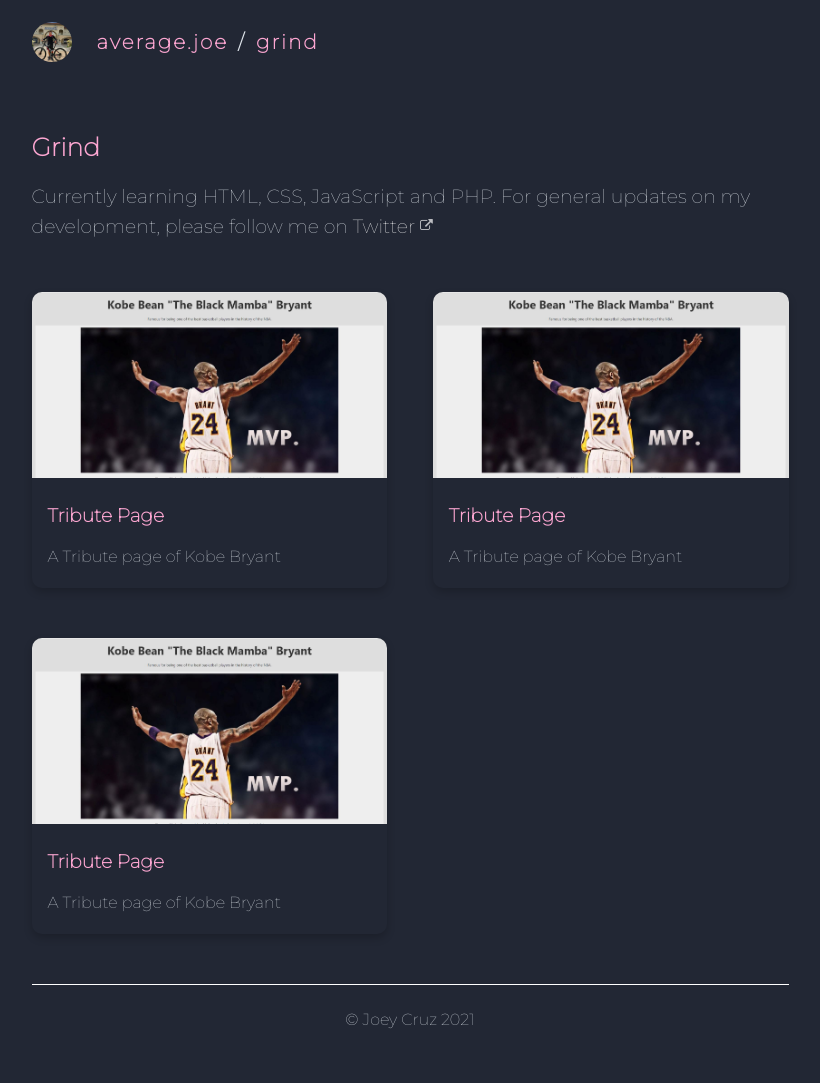
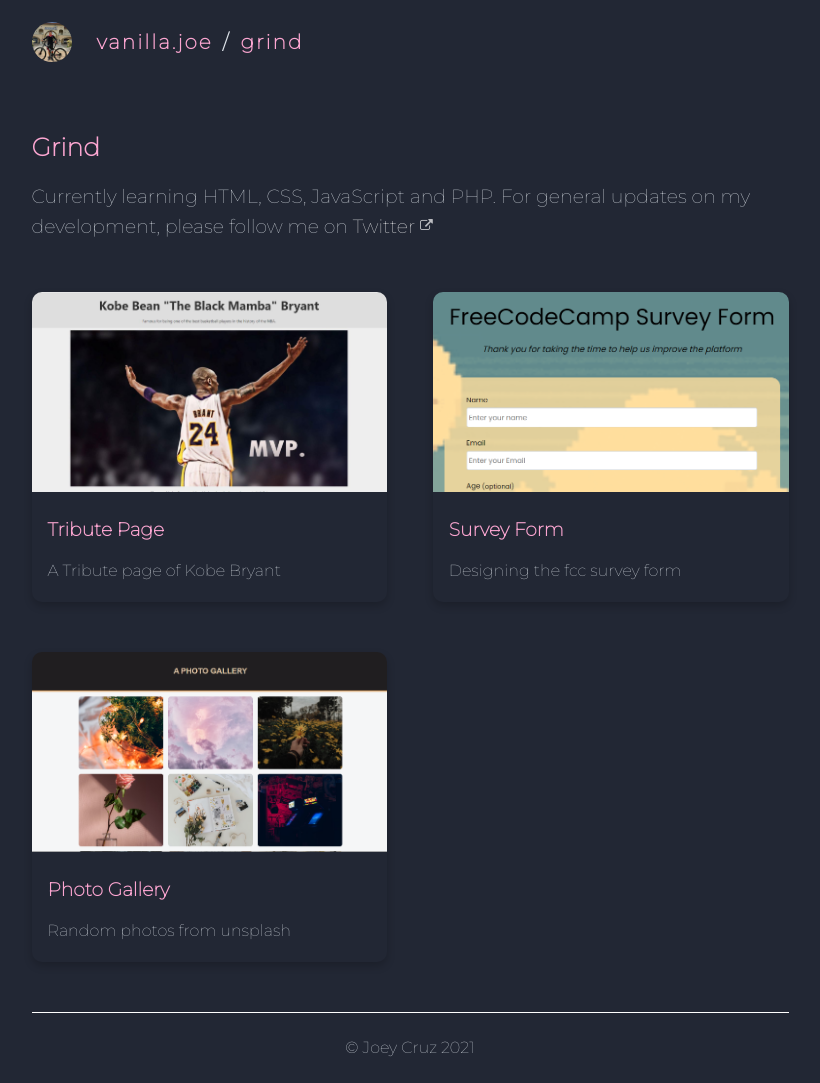
Before and after one commit to tonyboy06/tonyboy06.github.io, a plain HTML site: page grind.html in a window 1280 px wide. Shown: the whole page, without its empty margins (230-1050 px from the left). Before the commit the page ends 1055 px from the top, so only its background shows below. Drawn offline with Linux system fonts and the light colour scheme.

Commit message:
added some projects

```diff
--- a/grind.html
+++ b/grind.html
@@ -8,14 +8,14 @@
     <link rel="stylesheet" href="style/grind.css">
     <link rel="stylesheet" href="https://cdnjs.cloudflare.com/ajax/libs/font-awesome/4.7.0/css/font-awesome.min.css">
     <link href="https://fonts.googleapis.com/css2?family=Montserrat:wght@100&display=swap" rel="stylesheet">
-    <title>Grind | Average Joe</title>
+    <title>Grind | Vanilla Joe</title>
 </head>
 <body>
     <main>
         <div class="container nav_header ">
             <img src="assets/bikerist.jpg" class="nav_image">
             <a href="index.html" class="nav_link">
-                <p><span class="a">average.joe</span> </p>
+                <p><span class="a">vanilla.joe</span> </p>
             </a>
             <p style="color: #DEE4EA;">/</p>
             <p>grind</p>
@@ -46,21 +46,21 @@
             </div>
 
             <div class="grind">
-                <a href="https://kobe-bryant-tribute.netlify.app" target="_blank">
-                    <img src="assets/Tribute-Page.JPG" alt="">
+                <a href="https://fccsurveyform-ownidea.netlify.app" target="_blank">
+                    <img src="assets/fccsurveyform.png" alt="">
                     <div class="grind_container">
-                        <h3>Tribute Page</h3>
-                        <p>A Tribute page of Kobe Bryant</p>
+                        <h3>Survey Form</h3>
+                        <p>Designing the fcc survey form</p>
                     </div>
                 </a>
             </div>
 
             <div class="grind">
-                <a href="https://kobe-bryant-tribute.netlify.app" target="_blank">
-                    <img src="assets/Tribute-Page.JPG" alt="">
+                <a href="https://aphotogallery.netlify.app/" target="_blank">
+                    <img class="fccsurveyformimg" src="assets/photogallery.png" alt="">
                     <div class="grind_container">
-                        <h3>Tribute Page</h3>
-                        <p>A Tribute page of Kobe Bryant</p>
+                        <h3>Photo Gallery</h3>
+                        <p>Random photos from unsplash</p>
                     </div>
                 </a>
             </div>
--- a/style/grind.css
+++ b/style/grind.css
@@ -121,6 +121,8 @@ a {
 
 .grind img {
     width: 100%;
+    height: 200px;
+    object-fit: cover;
     border-radius: 10px 10px 0 0;
 }
 
--- a/style/profile.css
+++ b/style/profile.css
@@ -7,6 +7,7 @@
 }
 
 .profile_name {
+    font-family: 'Orbitron', sans-serif;
     color: #FCA6D1;
     text-transform: uppercase;
     font-weight: 900;
```
Also changed, not shown: index.html (+3 -2 lines), notes.html (+1 -1 lines), realnotes.html (+2 -2 lines), assets/fccsurveyform.png (added), assets/photogallery.png (added).
